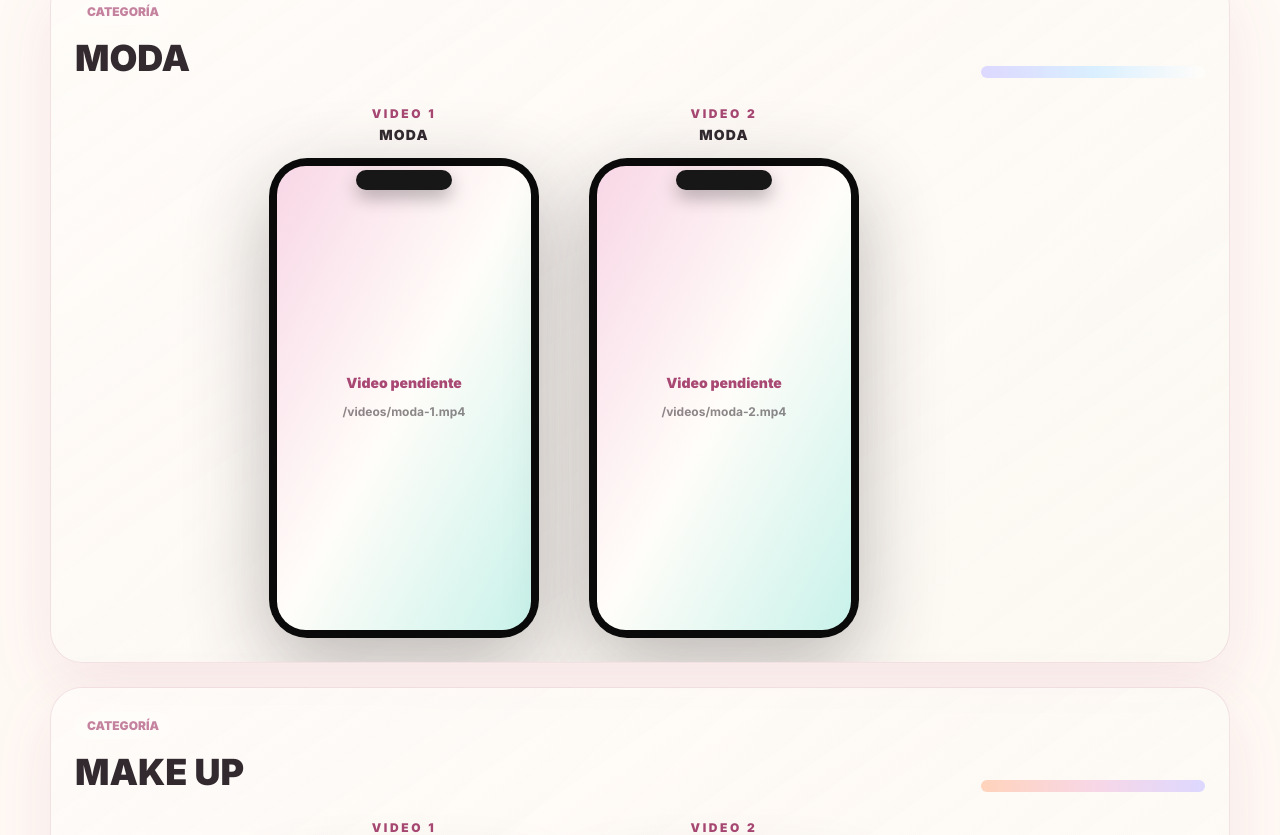
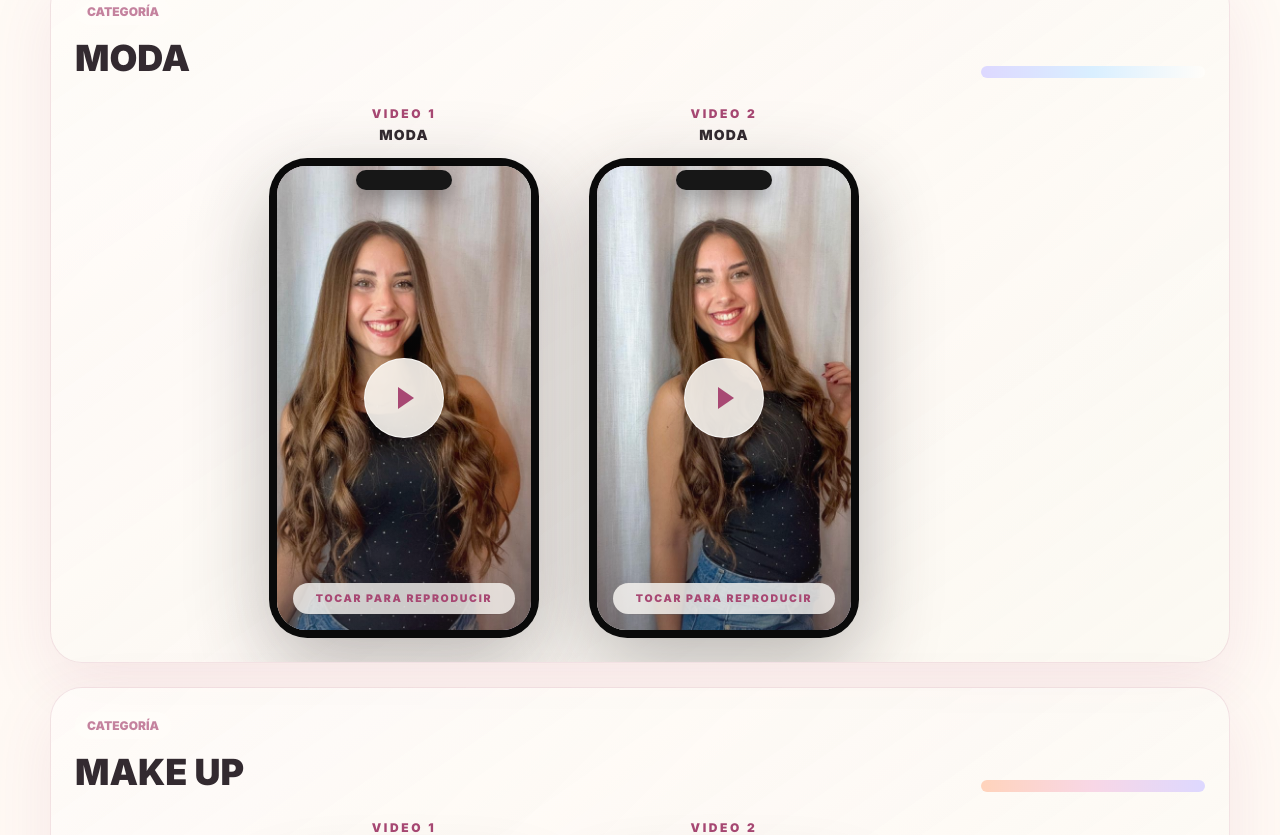
Before and after one commit to facu526/Portfolio-Abril-Pessano, a Next.js app: page / in a window 1280 px wide. Shown: the part 5465-6300 px from the top of the page. Built offline with nearby package versions, Linux system fonts and the light colour scheme.

Commit message:
arreglo celu

```diff
--- a/components/Services.tsx
+++ b/components/Services.tsx
@@ -74,15 +74,16 @@ export function Services() {
                 </div>
 
                 <div className="mx-auto mt-7 grid max-w-3xl justify-items-center gap-6 sm:grid-cols-2 xl:grid-cols-[repeat(2,minmax(14rem,18.5rem))]">
-                  {category.videos.map((src, index) => {
+                  {category.videos.map((video, index) => {
                     const currentIndex = globalIndex;
                     globalIndex += 1;
 
                     return (
                       <PhoneVideoMockup
-                        key={src}
-                        src={src}
-                        label={`Video ${index + 1}`}
+                        key={video.src}
+                        src={video.src}
+                        poster={video.poster}
+                        label={video.title || `Video ${index + 1}`}
                         title={category.title}
                         registerVideoRef={(node) =>
                           setVideoRef(currentIndex, node)
--- a/components/ugc/PhoneVideoMockup.tsx
+++ b/components/ugc/PhoneVideoMockup.tsx
@@ -1,9 +1,10 @@
 "use client";
 
-import { useState } from "react";
+import { useEffect, useRef, useState } from "react";
 
 type PhoneVideoMockupProps = {
   src: string;
+  poster: string;
   label: string;
   title: string;
   registerVideoRef: (element: HTMLVideoElement | null) => void;
@@ -12,12 +13,32 @@ type PhoneVideoMockupProps = {
 
 export function PhoneVideoMockup({
   src,
+  poster,
   label,
   title,
   registerVideoRef,
   onPlay,
 }: PhoneVideoMockupProps) {
   const [hasError, setHasError] = useState(false);
+  const [isVideoMounted, setIsVideoMounted] = useState(false);
+  const videoRef = useRef<HTMLVideoElement | null>(null);
+
+  useEffect(() => {
+    if (!isVideoMounted || !videoRef.current) {
+      return;
+    }
+
+    const video = videoRef.current;
+    onPlay(video);
+    video.play().catch(() => {
+      // Safari may require using the native controls after the custom tap.
+    });
+  }, [isVideoMounted, onPlay]);
+
+  const handleVideoRef = (element: HTMLVideoElement | null) => {
+    videoRef.current = element;
+    registerVideoRef(element);
+  };
 
   return (
     <article className="mx-auto w-full max-w-[270px]">
@@ -37,13 +58,25 @@ export function PhoneVideoMockup({
         />
 
         <div className="relative h-full w-full overflow-hidden rounded-[1.8rem] bg-gradient-to-br from-blush via-paper to-lavender">
-          {!hasError ? (
+          {hasError ? (
+            <div className="flex h-full w-full items-center justify-center bg-gradient-to-br from-blush via-paper to-aqua p-6 text-center">
+              <div>
+                <p className="text-sm font-black text-berry">
+                  No se pudo cargar este video
+                </p>
+                <p className="mt-2 break-all text-xs font-bold leading-5 text-ink/[0.56]">
+                  {src}
+                </p>
+              </div>
+            </div>
+          ) : isVideoMounted ? (
             <video
-              ref={registerVideoRef}
+              ref={handleVideoRef}
               className="block h-full w-full object-cover"
               controls
               playsInline
               preload="metadata"
+              poster={poster}
               onPlay={(event) => onPlay(event.currentTarget)}
               onError={() => setHasError(true)}
             >
@@ -51,13 +84,31 @@ export function PhoneVideoMockup({
               Tu navegador no soporta video HTML5.
             </video>
           ) : (
-            <div className="flex h-full w-full items-center justify-center bg-gradient-to-br from-blush via-paper to-aqua p-6 text-center">
-              <div>
-                <p className="text-sm font-black text-berry">
-                  Video pendiente
-                </p>
-                <p className="mt-2 break-all text-xs font-bold leading-5 text-ink/[0.56]">
-                  {src}
+            <div className="relative h-full w-full">
+              <img
+                src={poster}
+                alt={`${title} ${label}`}
+                className="h-full w-full object-cover"
+                loading="lazy"
+              />
+              <div
+                className="absolute inset-0 bg-gradient-to-t from-ink/[0.38] via-ink/[0.06] to-white/[0.08]"
+                aria-hidden="true"
+              />
+              <button
+                type="button"
+                className="absolute left-1/2 top-1/2 z-10 grid h-20 w-20 -translate-x-1/2 -translate-y-1/2 place-items-center rounded-full border border-white/[0.72] bg-paper/[0.86] text-berry shadow-[0_18px_44px_rgba(51,42,48,0.24)] backdrop-blur-xl transition hover:scale-105"
+                onClick={() => setIsVideoMounted(true)}
+                aria-label={`Reproducir ${title} ${label}`}
+              >
+                <span
+                  className="ml-1 h-0 w-0 border-y-[0.72rem] border-l-[1.05rem] border-y-transparent border-l-current"
+                  aria-hidden="true"
+                />
+              </button>
+              <div className="pointer-events-none absolute bottom-4 left-4 right-4 rounded-[1.2rem] bg-paper/[0.78] px-3 py-2 text-center shadow-[0_12px_30px_rgba(51,42,48,0.14)] backdrop-blur-xl">
+                <p className="text-[0.66rem] font-black uppercase tracking-[0.16em] text-berry">
+                  Tocar para reproducir
                 </p>
               </div>
             </div>
--- a/components/ugc/ugcData.ts
+++ b/components/ugc/ugcData.ts
@@ -46,21 +46,65 @@ export const videoCategories = [
   {
     title: "UNBOXING",
     accent: "from-blush via-peach to-cream",
-    videos: ["/videos/unboxing-1.mp4", "/videos/unboxing-2.mp4"],
+    videos: [
+      {
+        title: "Video 1",
+        src: "/videos/unboxing-1.mp4",
+        poster: "/abril-1.jpg",
+      },
+      {
+        title: "Video 2",
+        src: "/videos/unboxing-2.mp4",
+        poster: "/abril-2.jpg",
+      },
+    ],
   },
   {
     title: "RECOMENDACIÓN",
     accent: "from-aqua via-cream to-blush",
-    videos: ["/videos/recomendacion-1.mp4", "/videos/recomendacion-2.mp4"],
+    videos: [
+      {
+        title: "Video 1",
+        src: "/videos/recomendacion-1.mp4",
+        poster: "/abril-2.jpg",
+      },
+      {
+        title: "Video 2",
+        src: "/videos/recomendacion-2.mp4",
+        poster: "/abril-3.jpg",
+      },
+    ],
   },
   {
     title: "MODA",
     accent: "from-lavender via-skysoft to-paper",
-    videos: ["/videos/moda-1.mp4", "/videos/moda-2.mp4"],
+    videos: [
+      {
+        title: "Video 1",
+        src: "/videos/moda-1.mp4",
+        poster: "/abril-3.jpg",
+      },
+      {
+        title: "Video 2",
+        src: "/videos/moda-2.mp4",
+        poster: "/abril-1.jpg",
+      },
+    ],
   },
   {
     title: "MAKE UP",
     accent: "from-peach via-blush to-lavender",
-    videos: ["/videos/makeup-1.mp4", "/videos/makeup-2.mp4"],
+    videos: [
+      {
+        title: "Video 1",
+        src: "/videos/makeup-1.mp4",
+        poster: "/abril-1.jpg",
+      },
+      {
+        title: "Video 2",
+        src: "/videos/makeup-2.mp4",
+        poster: "/abril-3.jpg",
+      },
+    ],
   },
 ];
```
